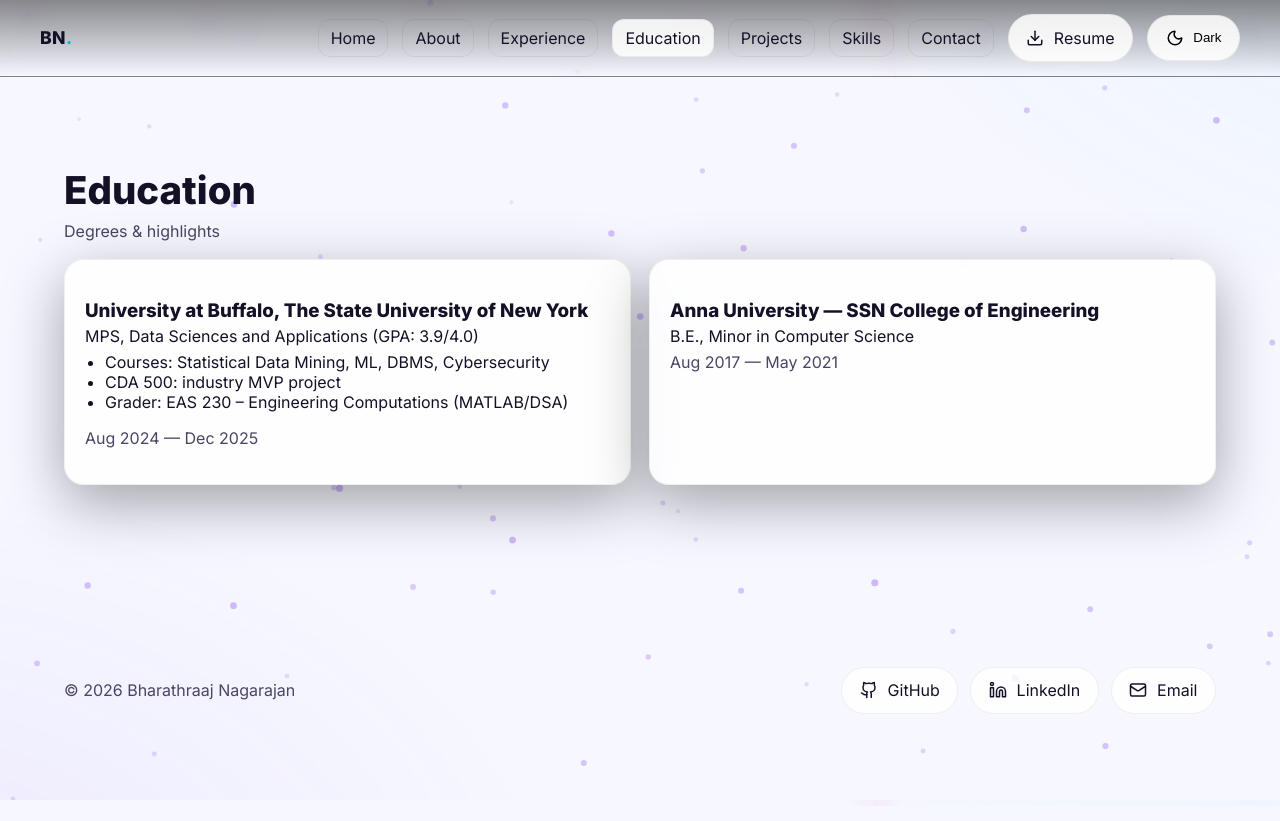
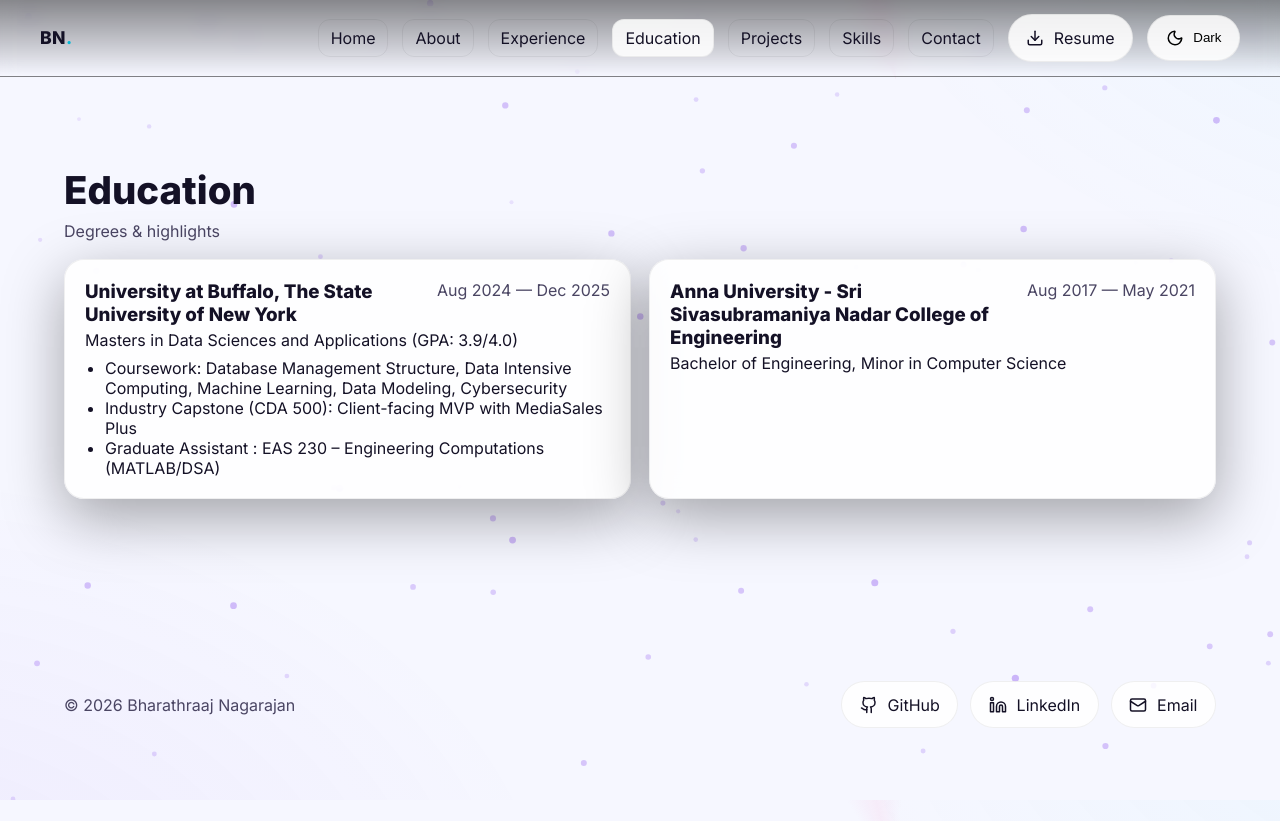
Before and after one commit to BharathraajNagarajan/Bharath-portfolio, a React (Vite) app: page /education in a window 1280 px wide. Built offline with nearby package versions, Linux system fonts and the light colour scheme.

Commit message:
Update education details and formatting in Education.jsx

```diff
--- a/src/pages/Education.jsx
+++ b/src/pages/Education.jsx
@@ -3,49 +3,64 @@ import Section from '../components/SectionWrapper.jsx'
 const schools = [
   {
     name: "University at Buffalo, The State University of New York",
-    degree: "MPS, Data Sciences and Applications (GPA: 3.9/4.0)",
+    degree: "Masters in Data Sciences and Applications (GPA: 3.9/4.0)",
+    when: "Aug 2024 — Dec 2025",
+    location: "Buffalo, NY, USA",
+    mode: "On-campus",
     details: [
-      "Courses: Statistical Data Mining, ML, DBMS, Cybersecurity",
-      "CDA 500: industry MVP project",
-      "Grader: EAS 230 – Engineering Computations (MATLAB/DSA)"
-    ],
-    when: "Aug 2024 — Dec 2025",
+      "Coursework: Database Management Structure, Data Intensive Computing, Machine Learning, Data Modeling, Cybersecurity",
+      "Industry Capstone (CDA 500): Client-facing MVP with MediaSales Plus",
+      "Graduate Assistant : EAS 230 – Engineering Computations (MATLAB/DSA)"
+    ]
   },
   {
-    name: "Anna University — SSN College of Engineering",
-    degree: "B.E., Minor in Computer Science",
+    name: "Anna University - Sri Sivasubramaniya Nadar College of Engineering",
+    degree: "Bachelor of Engineering, Minor in Computer Science",
     when: "Aug 2017 — May 2021",
+    location: "Chennai, India",
+    mode: "Full-time",
+    details: []
   }
 ]
 
-export default function Education(){
+export default function Education() {
   return (
     <Section title="Education" subtitle="Degrees & highlights">
       <div className="grid two">
         {schools.map((s, i) => (
-          <div key={i} className="card tilt" style={{padding:20}} onMouseMove={(e)=>{
-            const r = e.currentTarget.getBoundingClientRect()
-            const x = (e.clientX - r.left)/r.width - .5
-            const y = (e.clientY - r.top)/r.height - .5
-            e.currentTarget.style.setProperty('--ry', `${x*10}deg`)
-            e.currentTarget.style.setProperty('--rx', `${-y*10}deg`)
-          }} onMouseLeave={(e)=>{
-            e.currentTarget.style.setProperty('--ry', '0deg')
-            e.currentTarget.style.setProperty('--rx', '0deg')
-          }}>
-            <h3 style={{marginBottom:4}}>{s.name}</h3>
-            <p style={{margin:0}}>{s.degree}</p>
+          <div
+            key={i}
+            className="card tilt"
+            style={{ padding: 20 }}
+            onMouseMove={(e) => {
+              const r = e.currentTarget.getBoundingClientRect()
+              const x = (e.clientX - r.left) / r.width - 0.5
+              const y = (e.clientY - r.top) / r.height - 0.5
+              e.currentTarget.style.setProperty('--ry', `${x * 10}deg`)
+              e.currentTarget.style.setProperty('--rx', `${-y * 10}deg`)
+            }}
+            onMouseLeave={(e) => {
+              e.currentTarget.style.setProperty('--ry', '0deg')
+              e.currentTarget.style.setProperty('--rx', '0deg')
+            }}
+          >
+            {/* Top row: School (left) + Dates (right) */}
+            <div style={{ display: 'flex', justifyContent: 'space-between', gap: 14 }}>
+              <h3 style={{ marginBottom: 4, marginTop: 0 }}>{s.name}</h3>
+              <p className="mute" style={{ margin: 0, whiteSpace: 'nowrap' }}>{s.when}</p>
+            </div>
 
-            {/* Render bullet points if available */}
-            {s.details && (
-              <ul style={{marginTop:6, paddingLeft:20}}>
+            {/* Degree line */}
+            <p style={{ margin: 0 }}>{s.degree}</p>
+
+            {/* Details bullets */}
+            {s.details && s.details.length > 0 && (
+              <ul style={{ marginTop: 8, paddingLeft: 20, marginBottom: 0 }}>
                 {s.details.map((detail, index) => (
                   <li key={index}>{detail}</li>
                 ))}
               </ul>
             )}
-
-            <p className="mute" style={{marginTop:6}}>{s.when}</p>
           </div>
         ))}
       </div>
```
